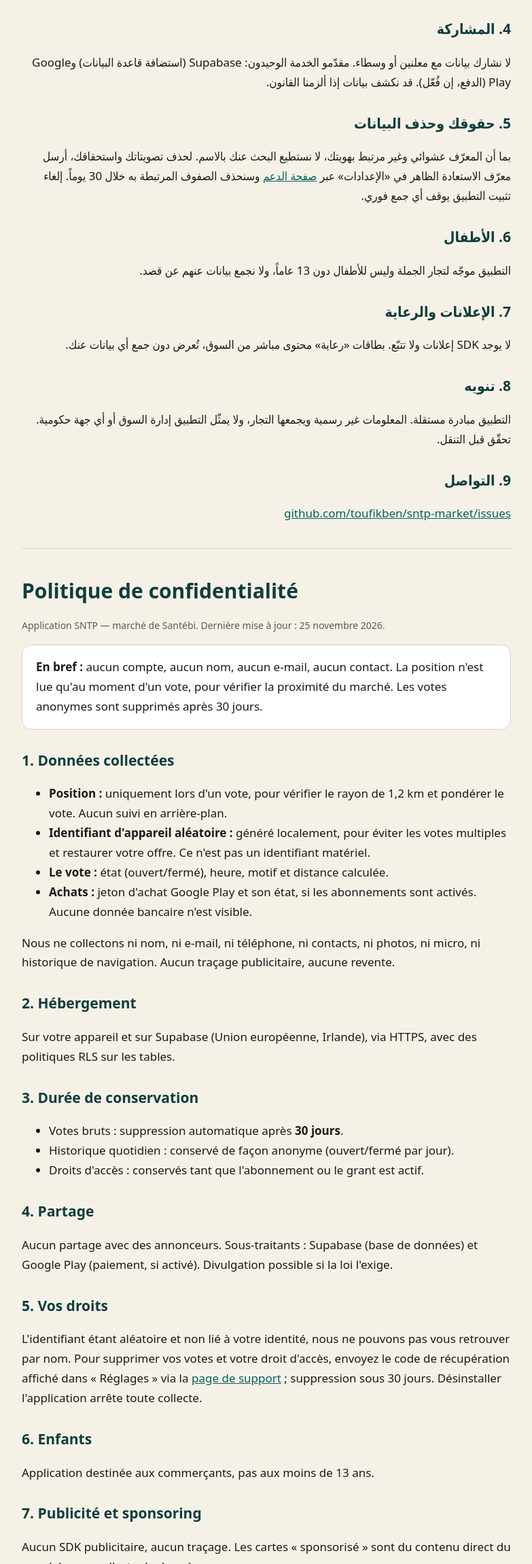
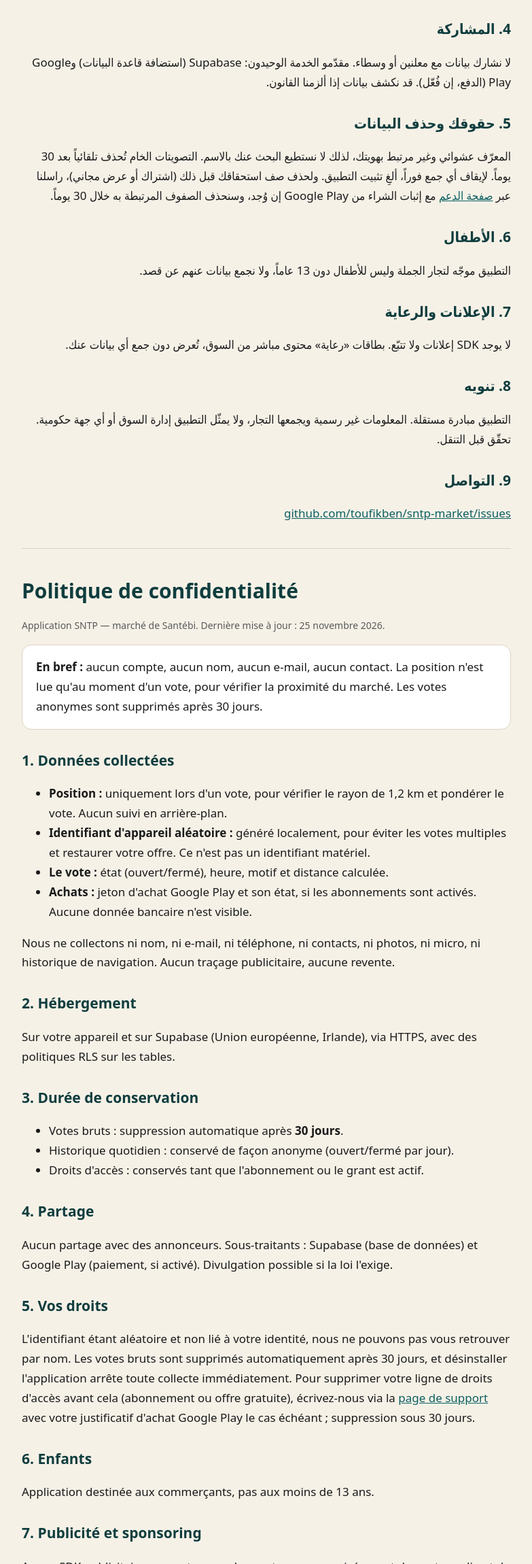
Before and after one commit to toufikben/sntp-market, a plain HTML site: page docs/privacy.html in a window 1280 px wide. Shown: the part 899-3199 px from the top of the page at 68% size, without its empty margins (248-1031 px from the left). Drawn offline with Linux system fonts and the light colour scheme.

Commit message:
docs(privacy): the deletion route pointed at a code that no longer exists
Both language versions told users to send the recovery code from Settings; that
field was removed because nothing could restore from it. The route now names
what actually identifies them (a Play purchase receipt) and states that raw
votes expire on their own.

```diff
--- a/docs/privacy.html
+++ b/docs/privacy.html
@@ -60,10 +60,11 @@
      قاعدة البيانات) وGoogle Play (الدفع، إن فُعّل). قد نكشف بيانات إذا ألزمنا القانون.</p>
 
   <h2>5. حقوقك وحذف البيانات</h2>
-  <p>بما أن المعرّف عشوائي وغير مرتبط بهويتك، لا نستطيع البحث عنك بالاسم. لحذف
-     تصويتاتك واستحقاقك، أرسل معرّف الاستعادة الظاهر في «الإعدادات» عبر
+  <p>المعرّف عشوائي وغير مرتبط بهويتك، لذلك لا نستطيع البحث عنك بالاسم. التصويتات الخام
+     تُحذف تلقائياً بعد 30 يوماً. لإيقاف أي جمع فوراً، ألغِ تثبيت التطبيق. ولحذف صف
+     استحقاقك قبل ذلك (اشتراك أو عرض مجاني)، راسلنا عبر
      <a href="https://github.com/toufikben/sntp-market/issues">صفحة الدعم</a>
-     وسنحذف الصفوف المرتبطة به خلال 30 يوماً. إلغاء تثبيت التطبيق يوقف أي جمع فوري.</p>
+     مع إثبات الشراء من Google Play إن وُجد، وسنحذف الصفوف المرتبطة به خلال 30 يوماً.</p>
 
   <h2>6. الأطفال</h2>
   <p>التطبيق موجّه لتجار الجملة وليس للأطفال دون 13 عاماً، ولا نجمع بيانات عنهم عن قصد.</p>
@@ -121,10 +122,11 @@
 
     <h2>5. Vos droits</h2>
     <p>L'identifiant étant aléatoire et non lié à votre identité, nous ne pouvons pas vous
-       retrouver par nom. Pour supprimer vos votes et votre droit d'accès, envoyez le code
-       de récupération affiché dans « Réglages » via la
-       <a href="https://github.com/toufikben/sntp-market/issues">page de support</a> ;
-       suppression sous 30 jours. Désinstaller l'application arrête toute collecte.</p>
+       retrouver par nom. Les votes bruts sont supprimés automatiquement après 30 jours, et
+       désinstaller l'application arrête toute collecte immédiatement. Pour supprimer votre
+       ligne de droits d'accès avant cela (abonnement ou offre gratuite), écrivez-nous via la
+       <a href="https://github.com/toufikben/sntp-market/issues">page de support</a> avec votre
+       justificatif d'achat Google Play le cas échéant ; suppression sous 30 jours.</p>
 
     <h2>6. Enfants</h2>
     <p>Application destinée aux commerçants, pas aux moins de 13 ans.</p>
```
